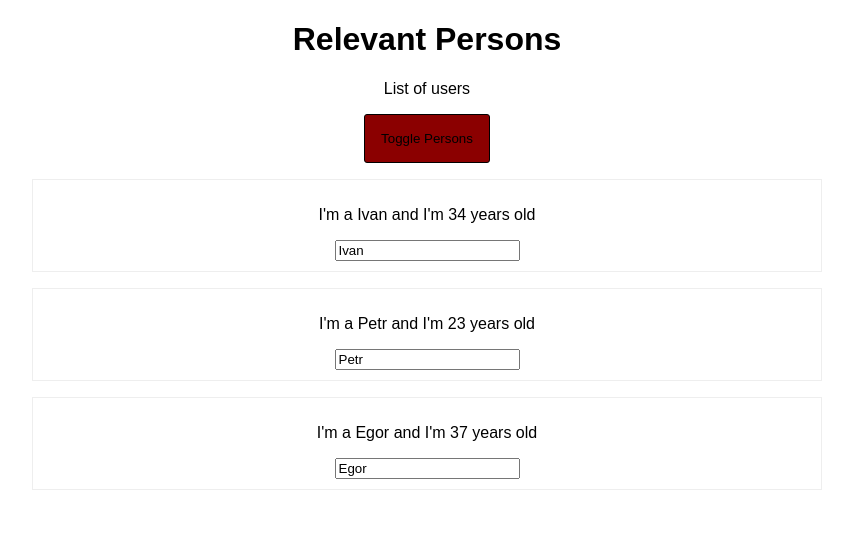
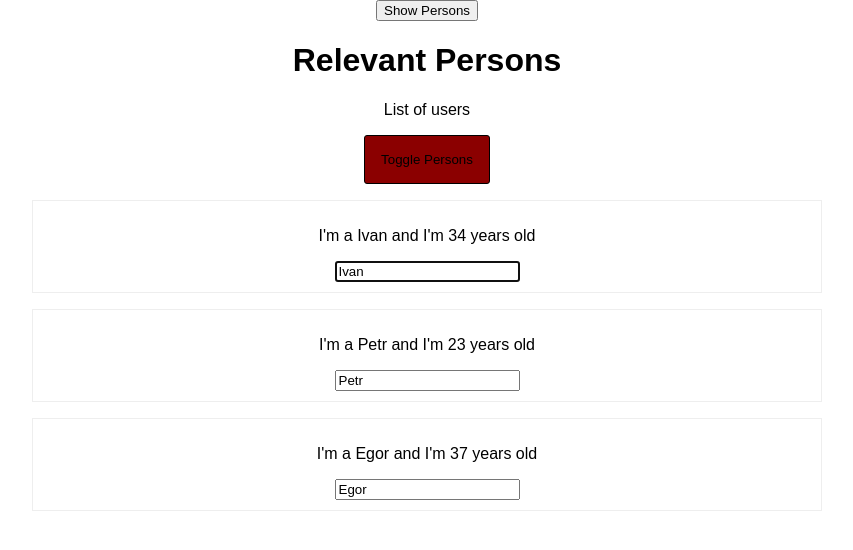
Before and after one commit to saladNights/learning-react-16, a React app: page / in a window 1280 px wide. Both pictures are taken after a click on the button "Toggle Persons". Shown: the top 550 px of the page, without its empty margins (213-1066 px from the left). Built offline with nearby package versions, Linux system fonts and the light colour scheme.

Commit message:
hocs and propTypes

```diff
--- a/package.json
+++ b/package.json
@@ -32,6 +32,7 @@
     "postcss-flexbugs-fixes": "3.2.0",
     "postcss-loader": "2.0.8",
     "promise": "8.0.1",
+    "prop-types": "^15.6.2",
     "radium": "^0.25.0",
     "raf": "3.4.0",
     "react": "^16.5.2",
--- a/src/components/Cockpit/index.css
+++ b/src/components/Cockpit/index.css
@@ -6,7 +6,7 @@
   font-weight: bold;
 }
 
-.Cockpit button{
+.Button{
   background-color: olivedrab;
   color: lavenderblush;
   padding: 16px;
@@ -15,15 +15,15 @@
   cursor: pointer;
 }
 
-.Cockpit button:hover{
+.Button:hover{
   background-color: lightgreen;
 }
 
-.Cockpit button.Red{
+.Button.Red{
   background-color: darkred;
   color: #000;
 }
 
-.Cockpit button.Red:hover{
+.Button.Red:hover{
   background-color: salmon;
 }
--- a/src/components/Cockpit/index.js
+++ b/src/components/Cockpit/index.js
@@ -1,13 +1,15 @@
 import React from 'react';
 import classes from "./index.css";
+
+import Auxiliary from '../../hoc/Auxiliary.js'
 
 const cockpit = (props) => {
 
     let assignedClasses = [];
-    let btnClass = '';
+    let btnClass = classes.Button;
 
     if(props.showPersons){
-        btnClass = classes.Red;
+        btnClass = [classes.Button, classes.Red].join(' ');
     }
 
     if(props.persons.length <= 2){
@@ -18,13 +20,13 @@ const cockpit = (props) => {
     }
 
     return (
-        <div className={classes.Cockpit}>
+        <Auxiliary>
             <h1>{props.title}</h1>
             <p className={assignedClasses.join(' ')}>
                 List of users
             </p>
             <button className={btnClass} onClick={props.clicked}>Toggle Persons</button>
-        </div>
+        </Auxiliary>
     );
 };
 
--- a/src/components/PersonsList/Person/index.js
+++ b/src/components/PersonsList/Person/index.js
@@ -1,14 +1,38 @@
-import React, {Component} from 'react';
+import React, {PureComponent} from 'react';
+import PropTypes from 'prop-types';
+
+import Auxiliary from '../../../hoc/Auxiliary';
+import withClass2 from '../../../hoc/withClass2';
+
 import classes from './style.css'
 
-class Person extends Component{
+class Person extends PureComponent{
+
+    componentDidMount(){
+        if(this.props.focusedInput === 0){
+            this.imputElement.focus();
+        }
+    }
+
     render(){
-        return <div className={classes.Person}>
+        return <Auxiliary>
             <p onClick={this.props.click}>I'm a {this.props.name} and I'm {this.props.age} years old</p>
             <p>{this.props.children}</p>
-            <input type="text" onChange={this.props.change} value={this.props.name}/>
-        </div>
+            <input
+                type="text"
+                onChange={this.props.change}
+                value={this.props.name}
+                ref={(input) => {this.imputElement = input}}
+            />
+        </Auxiliary>
     }
 }
 
-export default Person;
+Person.propTypes = {
+    click: PropTypes.func,
+    name: PropTypes.string,
+    age: PropTypes.number,
+    changed: PropTypes.func
+};
+
+export default withClass2(Person, classes.Person);
--- a/src/components/PersonsList/index.js
+++ b/src/components/PersonsList/index.js
@@ -6,6 +6,7 @@ class Persons extends Component{
         return (
             this.props.persons.map((person, index) => {
                 return <Person
+                    focusedInput={index}
                     name={person.name}
                     age={person.age}
                     click={() => this.props.clicked(index)}
--- a/src/containers/App.js
+++ b/src/containers/App.js
@@ -1,9 +1,11 @@
-import React, { Component } from 'react';
+import React, { PureComponent } from 'react';
 import classes from './App.css';
 import Persons from '../components/PersonsList';
 import Cockpit from '../components/Cockpit';
+import Auxiliary from '../hoc/Auxiliary';
+import withClass2 from '../hoc/withClass2';
 
-class App extends Component {
+class App extends PureComponent {
 
   state = {
     persons: [
@@ -11,7 +13,8 @@ class App extends Component {
         {id: 'etg4e', name: 'Petr', age: 23},
         {id: 'vmbj', name: 'Egor', age: 37}
     ],
-    showPersons: false
+    showPersons: false,
+    toggleClicked: 0
   };
 
   nameChangedHandler = (event, id) => {
@@ -38,8 +41,11 @@ class App extends Component {
 
   togglePersonsHandler = () => {
     const doesShow = this.state.showPersons;
-    this.setState({
-        showPersons: !doesShow
+    this.setState((prevState, props) => {
+        return {
+            showPersons: !doesShow,
+            toggleClicked: prevState.toggleClicked + 1
+        };
     });
   };
 
@@ -58,7 +64,10 @@ class App extends Component {
     }
 
     return (
-      <div className={classes.App}>
+      <Auxiliary>
+          <button
+            onClick={() => {this.setState({showPersons: true})}}
+          >Show Persons</button>
           <Cockpit
             title={this.props.title}
             persons={this.state.persons}
@@ -66,9 +75,9 @@ class App extends Component {
             clicked={this.togglePersonsHandler}
           />
         {persons}
-      </div>
+      </Auxiliary>
     );
   }
 }
 
-export default App;
+export default withClass2(App, classes.App);
--- /dev/null
+++ b/src/hoc/Auxiliary.js
@@ -0,0 +1,3 @@
+const auxiliary = (props) => props.children;
+
+export default auxiliary;
--- /dev/null
+++ b/src/hoc/withClass2.js
@@ -0,0 +1,23 @@
+import React, {Component} from 'react';
+
+// const withClass2 = (WrappedComponent, className) => {
+//     return (props) => (
+//         <div className={className}>
+//             <WrappedComponent {...props}/>
+//         </div>
+//     )
+// };
+
+const withClass2 = (WrappedComponent, className) => {
+    return class extends Component{
+        render(){
+            return (
+                <div className={className}>
+                    <WrappedComponent {...this.props}/>
+                </div>
+            )
+        }
+    }
+};
+
+export default withClass2;
```
Also changed, not shown: src/hoc/withClass.js (added, +9 -0 lines), 1 other file (tests, documents, lock files or other folders).
